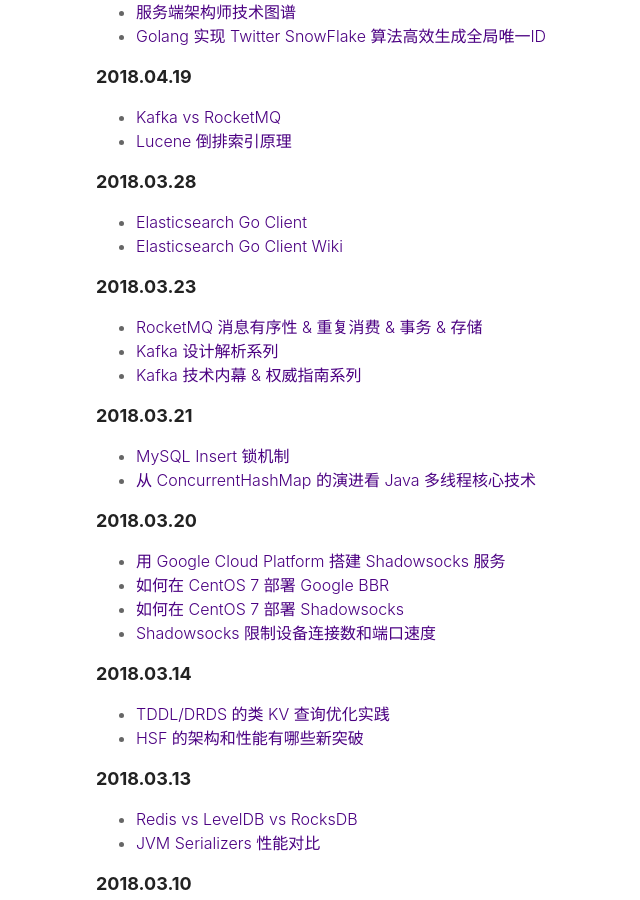
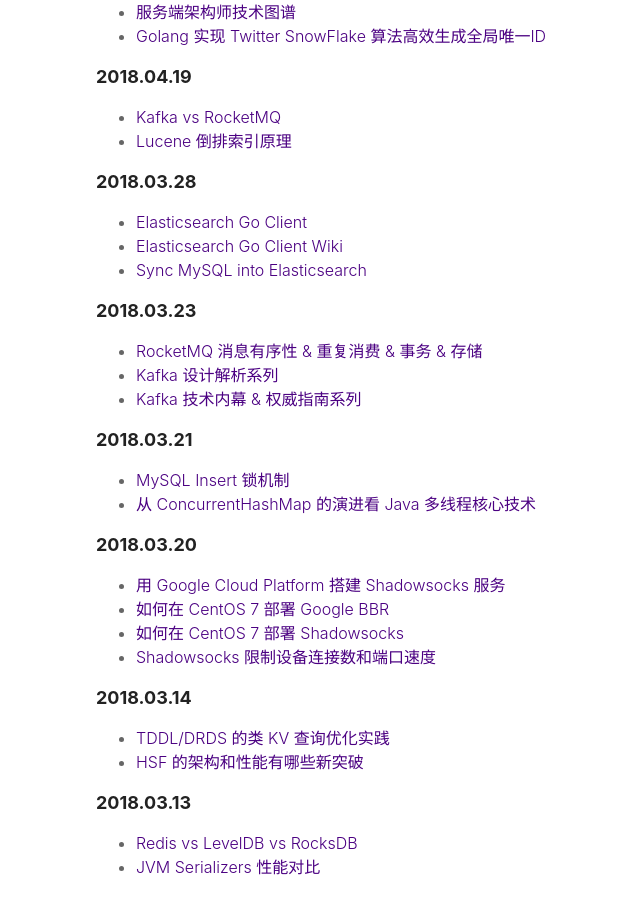
Before and after one commit to Jiangew/jiangew.github.io, a Jekyll site: the page built from techub.md, in a window 1280 px wide and 900 px high, scrolled down 718 px. Shown: the whole window, without its empty margins (139-779 px from the left). Built offline with Jekyll 4.4.1, drawn with Linux system fonts in a browser that asks for light colours.

Commit message:
sync mysql into es with go

```diff
--- a/techub.md
+++ b/techub.md
@@ -31,6 +31,7 @@
 ### 2018.03.28
 * [Elasticsearch Go Client](https://olivere.github.io/elastic/)
 * [Elasticsearch Go Client Wiki](https://github.com/olivere/elastic/wiki)
+* [Sync MySQL into Elasticsearch](https://github.com/siddontang/go-mysql-elasticsearch)
 
 ### 2018.03.23
 * [RocketMQ 消息有序性 & 重复消费 & 事务 & 存储](http://dbaplus.cn/news-21-1123-1.html)
```
